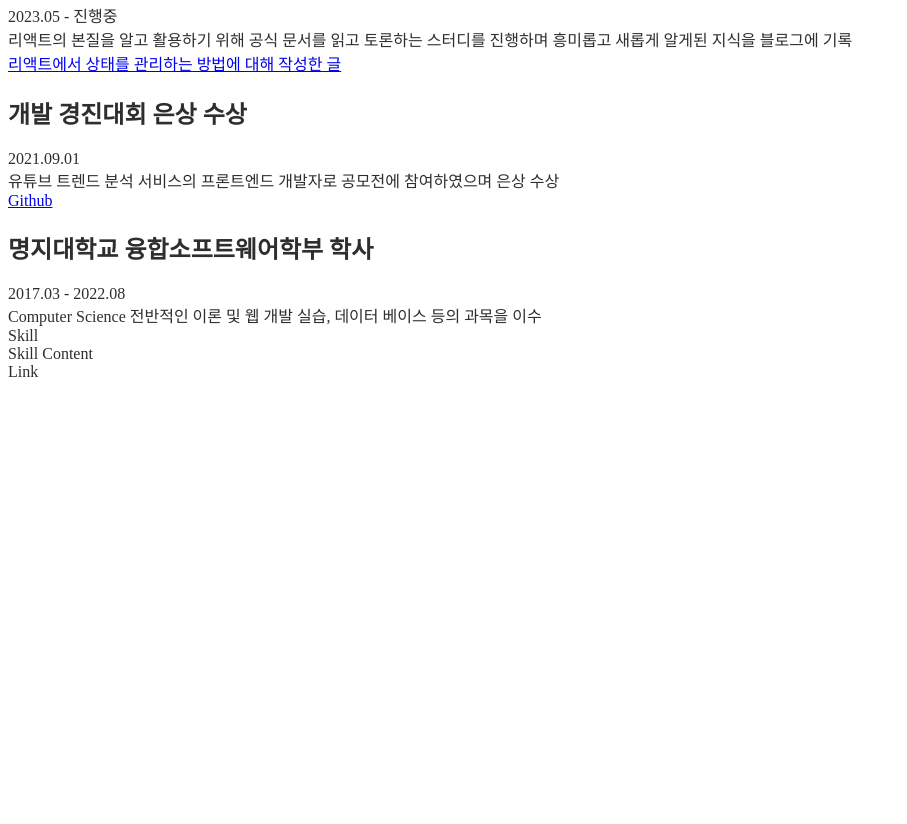
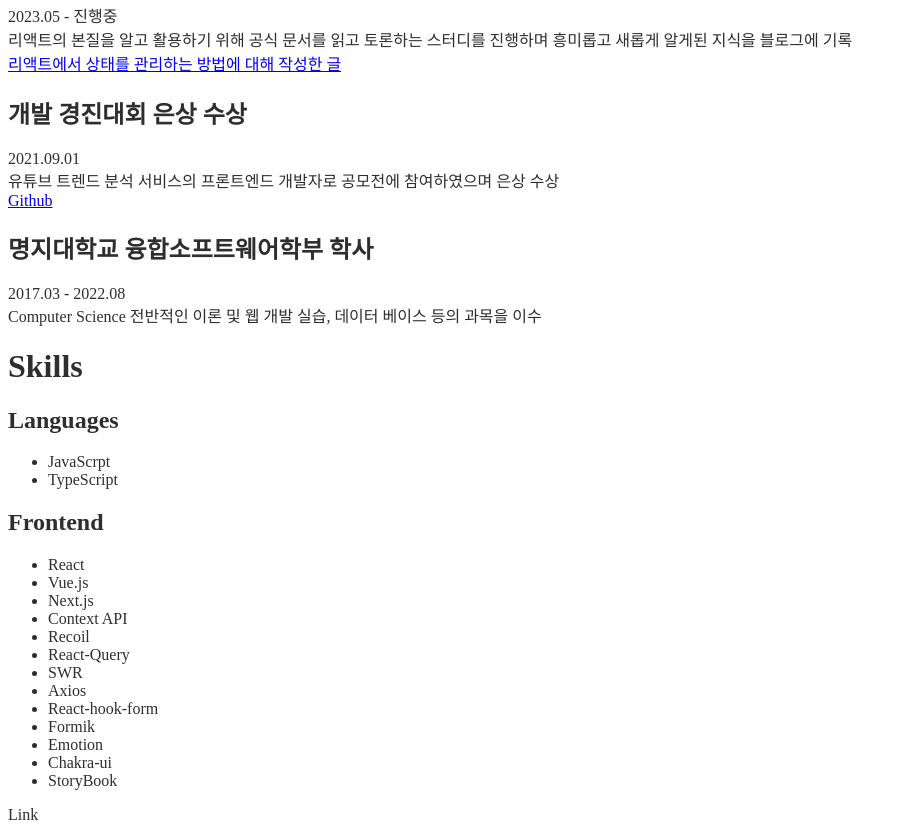
Before and after one commit to Heojiyeon/resume, a Gatsby site: page / in a window 1280 px wide. Shown: the part 2863-3687 px from the top of the page, without its empty margins (0-907 px from the left). Before the commit the page ends 3244 px from the top, so only its background shows below. Built offline with nearby package versions, Linux system fonts and the light colour scheme; Gatsby itself is replaced by a stand-in of ours.

Commit message:
feat: skillData markup

```diff
--- a/src/components/Skill/SkillContent.tsx
+++ b/src/components/Skill/SkillContent.tsx
@@ -1,5 +1,15 @@
 import React from 'react';
 
-export default function SkillContent() {
-  return <div>Skill Content</div>;
+type SkllContentProp = {
+  contents: string[];
+};
+
+export default function SkillContent({ contents }: SkllContentProp) {
+  return (
+    <ul>
+      {contents.map((content, idx) => (
+        <li key={idx}>{content}</li>
+      ))}
+    </ul>
+  );
 }
--- a/src/components/Skill/index.tsx
+++ b/src/components/Skill/index.tsx
@@ -1,11 +1,17 @@
 import React from 'react';
 import SkillContent from './SkillContent';
+import { skills } from '../../utils/skillData';
 
 export default function Skill() {
   return (
     <div>
-      Skill
-      <SkillContent />
+      <h1>Skills</h1>
+      {skills.map(skill => (
+        <>
+          <h2>{skill.title}</h2>
+          <SkillContent contents={skill.contents} />
+        </>
+      ))}
     </div>
   );
 }
--- /dev/null
+++ b/src/utils/skillData.ts
@@ -0,0 +1,26 @@
+const skills = [
+  {
+    title: 'Languages',
+    contents: ['JavaScrpt', 'TypeScript'],
+  },
+  {
+    title: 'Frontend',
+    contents: [
+      'React',
+      'Vue.js',
+      'Next.js',
+      'Context API',
+      'Recoil',
+      'React-Query',
+      'SWR',
+      'Axios',
+      'React-hook-form',
+      'Formik',
+      'Emotion',
+      'Chakra-ui',
+      'StoryBook',
+    ],
+  },
+];
+
+export { skills };
```
